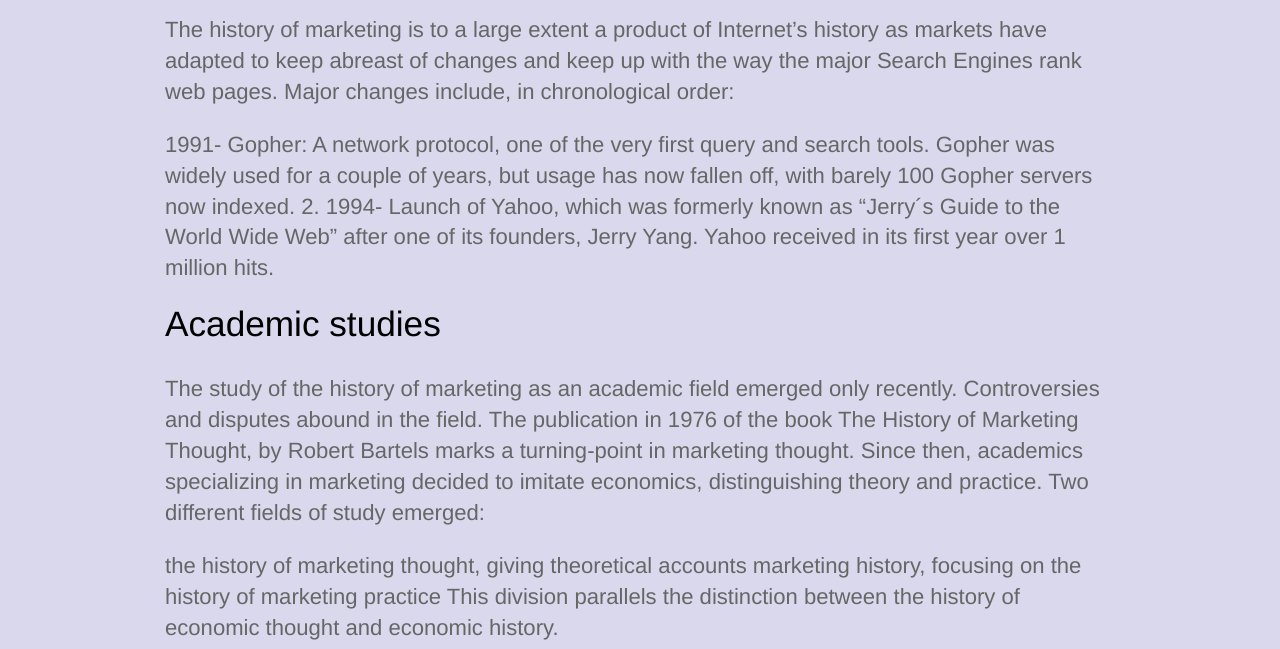
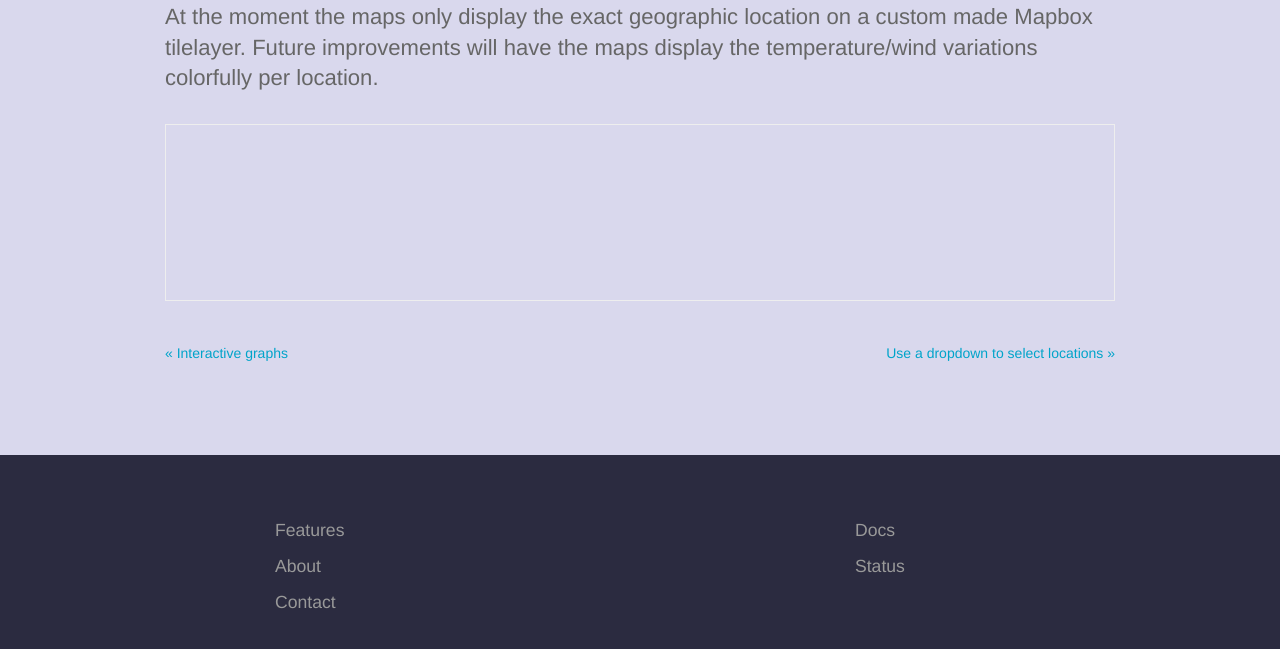
Before and after one commit to Her-o1/my_landing_page, a Jekyll site: the page built from _posts/2022-05-22-maps.md, in a window 1280 px wide and 1400 px high, scrolled down 845 px. Shown: the part 256-905 px from the top of the window. Built offline with Jekyll 4.4.1, drawn with Linux system fonts in a browser that asks for light colours; some of the changed text lies outside the part shown.

Commit message:
Update 2022-05-22-maps.md

```diff
--- a/_posts/2022-05-22-maps.md
+++ b/_posts/2022-05-22-maps.md
@@ -5,28 +5,10 @@
   - dash leaflet
 author_staff_member: Joy
 ---
-The maps display the specific location selected from the graph as well as a weather icon of the current weather and a popup of what the temperature looks like at the time of selection
+The maps display the specific location selected from the graph as well as a weather icon of the current weather and a popup of what the temperature looks like at the time of selection.
 
-![Man](https://source.unsplash.com/random/1500x1146)
 
-The history of marketing is to a large extent a product of Internet's history as markets have adapted to keep abreast of changes and keep up with the way the major Search Engines rank web pages. Major changes include, in chronological order:
+![map](https://user-images.githubusercontent.com/103201519/170588712-80c7e891-e49c-4e21-8e6d-bd05b5884c0e.gif)
 
-1991- Gopher: A network protocol, one of the very first query and search tools. Gopher was widely used for a couple of years, but usage has now fallen off, with barely 100 Gopher servers now indexed. 2. 1994- Launch of Yahoo, which was formerly known as "Jerry´s Guide to the World Wide Web" after one of its founders, Jerry Yang. Yahoo received in its first year over 1 million hits.
-
-## Academic studies
-
-The study of the history of marketing as an academic field emerged only recently. Controversies and disputes abound in the field. The publication in 1976 of the book The History of Marketing Thought, by Robert Bartels marks a turning-point in marketing thought. Since then, academics specializing in marketing decided to imitate economics, distinguishing theory and practice. Two different fields of study emerged:
-
-the history of marketing thought, giving theoretical accounts
-marketing history, focusing on the history of marketing practice
-This division parallels the distinction between the history of economic thought and economic history.
-
-![Thai](https://source.unsplash.com/random/1500x1147)
-
-Practitioners of the history of marketing thought note that both practitioners and academics know relatively little about the field.[citation needed] But history has significance for academics because it helps to define the baselines upon which they can recognize change and evolve marketing theory.On the other hand, proponents of marketing history argue that one cannot fully compare the marketing field with economics and hence suggest the impracticality of divorcing theory and practice. First, marketing scholars seldom engage in the practice of marketing as much as economists engage in the development and execution of public policies. Second, business people innovate in the marketing field, and the history of marketing will remain incomplete if one dissociates academia from practitioners.
-
-![lavender flowers](https://source.unsplash.com/random/1500x1148)
-
-The following sections discuss both approaches to the history of marketing, closing with a debate about the standard chronology of marketing, a widely known hypothesis about the history of marketing, but one that historians in the marketing field have challenged.
-
-[source](https://en.wikipedia.org/wiki/History_of_marketing): Wikipedia
+At the moment the maps only display the exact geographic location on a custom made Mapbox tilelayer.
+Future improvements will have the maps display the temperature/wind variations colorfully per location.
```
